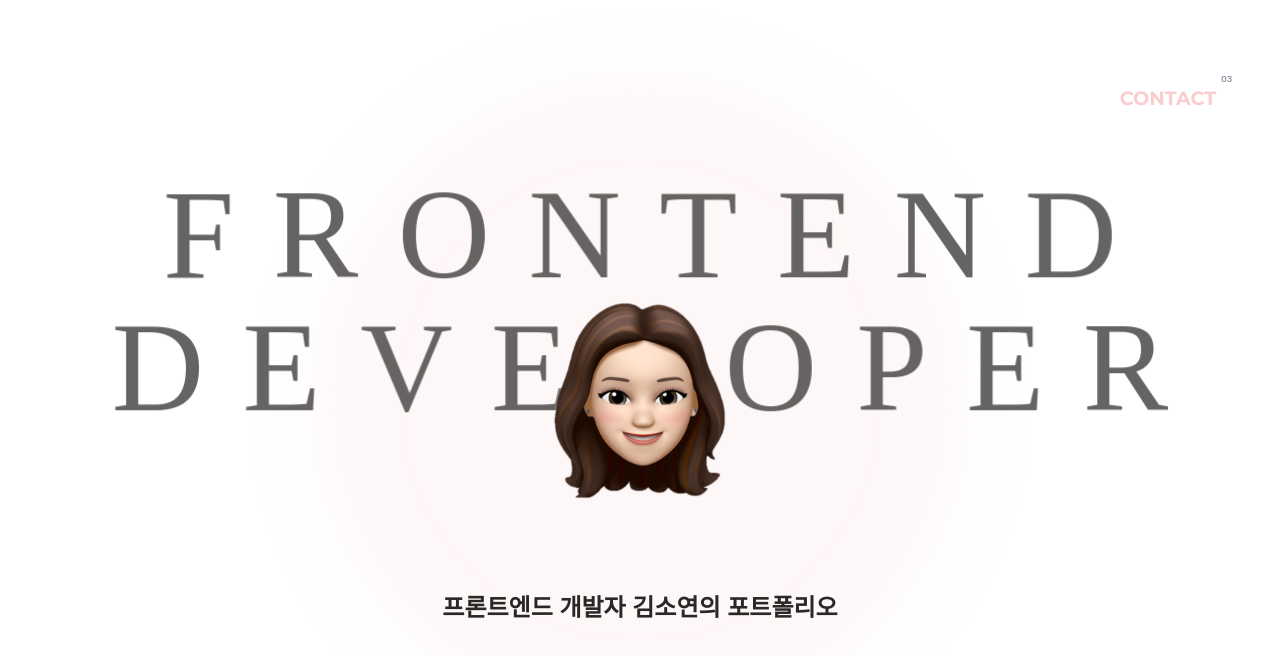
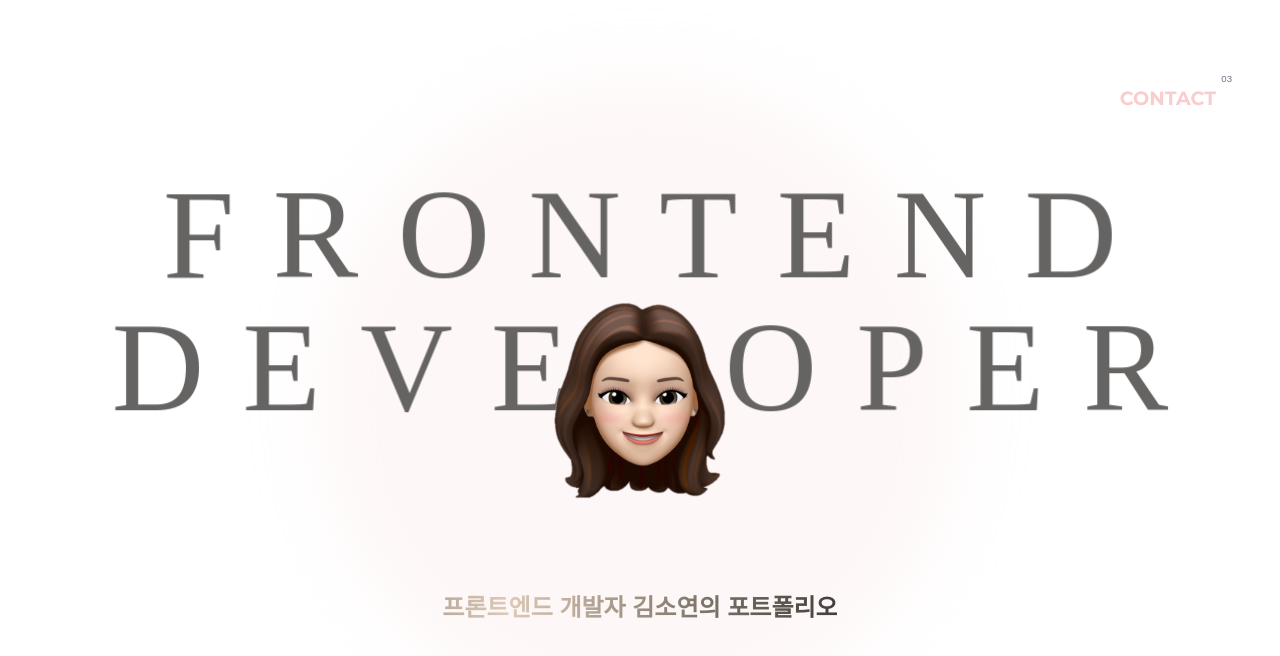
Before and after one commit to sykim0181/portfolio, a Next.js app: page / in a window 1280 px wide. Shown: the top 656 px of the page. Built offline with nearby package versions, Linux system fonts and the light colour scheme; a web font is replaced by a local one.

Commit message:
design: 인트로 문구 그라이데이션 애니메이션 적용

```diff
--- a/src/components/home/Intro.tsx
+++ b/src/components/home/Intro.tsx
@@ -8,6 +8,7 @@ import {
   useTransform,
   useMotionValueEvent,
   useAnimate,
+  useMotionTemplate,
 } from "motion/react";
 import useIsScrolling from "@/hooks/useIsScrolling";
 
@@ -51,6 +52,9 @@ const IntroContent = ({
     }
   });
 
+  const bgXpercent = useTransform(scrollYProgress, [0.25, 0.8], [0, 100]);
+  const backgroundPosition = useMotionTemplate` ${bgXpercent}% 0`;
+
   return (
     <motion.div ref={scope} className="w-full h-full relative">
       <div className="font-[SBAggroB] absolute left-1/2 top-1/4 transform -translate-x-1/2 text-[#575654]">
@@ -71,14 +75,15 @@ const IntroContent = ({
       <div className="absolute left-1/2 top-1/2 transform -translate-x-1/2 -translate-y-1/2">
         <EmojiFace />
       </div>
-      <motion.div
+      <motion.span
         initial={{ opacity: 0 }}
         animate={{ opacity: 1 }}
         transition={{ delay: 0.5 }}
-        className="absolute left-1/2 bottom-1/5 transform -translate-x-1/2 -translate-y-1/2 text-lg md:text-2xl font-bold text-center text-nowrap text-(--bg-color)"
+        className="absolute left-1/2 bottom-1/5 transform -translate-x-1/2 -translate-y-1/2 text-lg md:text-2xl font-bold text-center text-nowrap text-transparent bg-clip-text bg-gradient-to-r from-(--bg-color) via-[#ddcab6] to-(--bg-color) bg-size-[200%_200%]"
+        style={{ backgroundPosition }}
       >
         프론트엔드 개발자 김소연의 포트폴리오
-      </motion.div>
+      </motion.span>
     </motion.div>
   );
 };
```
